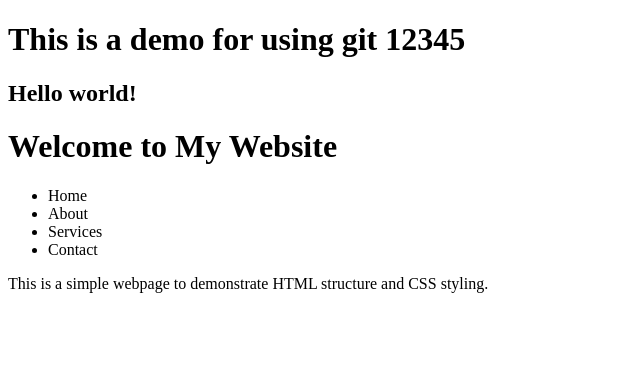
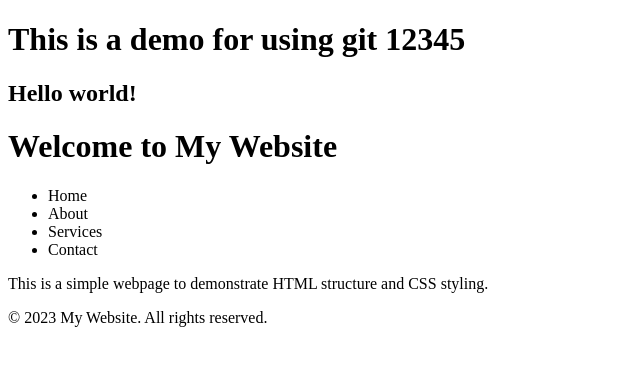
Before and after one commit to Timalsinarabin/git-demo, a plain HTML site: page index.html in a window 1280 px wide. Shown: the whole page, without its empty margins (0-640 px from the left). Drawn offline with Linux system fonts and the light colour scheme.

Commit message:
added a footer

```diff
--- a/index.html
+++ b/index.html
@@ -21,5 +21,7 @@
         <p>This is a simple webpage to demonstrate HTML structure and CSS styling.</p>
     </main>
 
+
+    <footer><p>&copy; 2023 My Website. All rights reserved.</p></footer>
 </body>
 </html>
```
